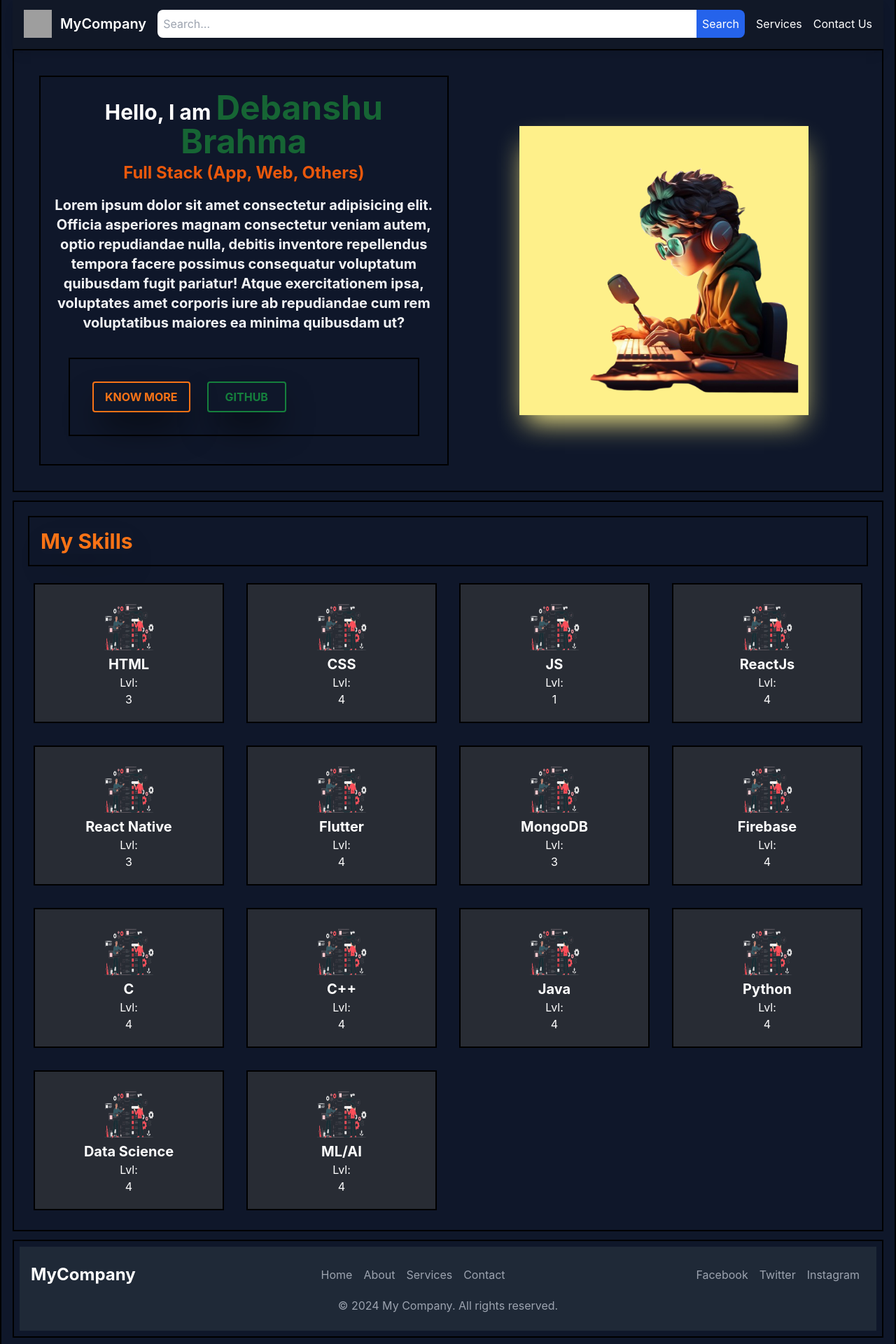
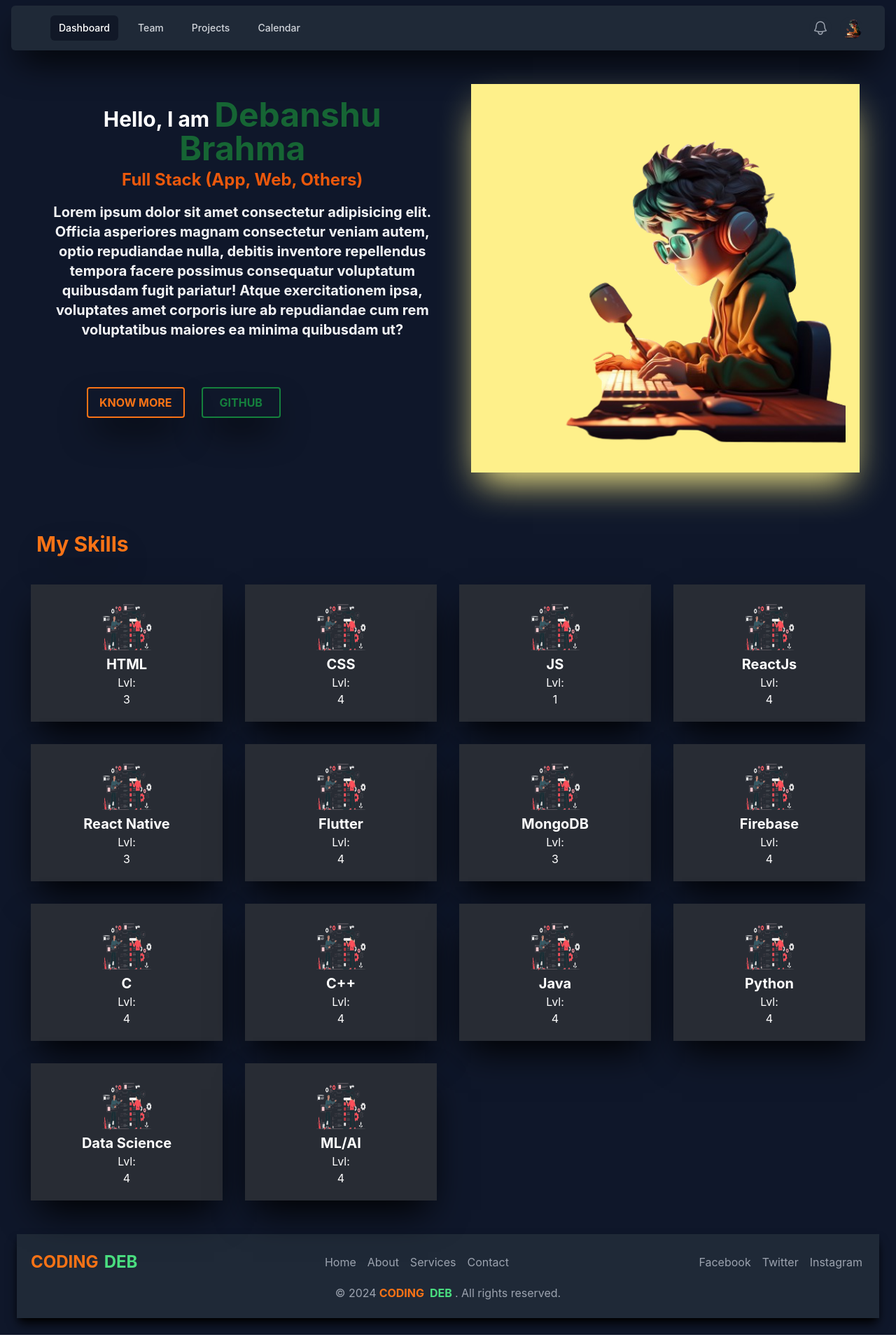
Before and after one commit to Coding-Deb/all_in_one, a React (Create React App) app: page / in a window 1280 px wide. Shown: the part 20-1940 px from the top of the page at 70% size. Built offline with nearby package versions, Linux system fonts and the light colour scheme; grey boxes are pictures that could not be loaded.

Commit message:
sixth commit

```diff
--- /dev/null
+++ b/src/Components/footer.jsx
@@ -0,0 +1,53 @@
+import React from "react";
+
+export const Footer = () => {
+  return (
+    <div className=" p-2 flex flex-col ">
+      <footer className="bg-gray-800 text-white py-6 shadow-lg shadow-black">
+        <div className="container mx-auto px-4">
+          <div className="flex flex-col md:flex-row justify-between items-center mb-4">
+            <div className="mb-4 md:mb-0">
+              <a href="#" className="text-2xl font-bold text-white">
+                <span className="font-bold text-orange-500 m-1">CODING</span>
+                <span className="font-bold text-green-400 m-1">DEB</span>
+              </a>
+            </div>
+            <div className="flex justify-center mb-4 md:mb-0">
+              <a href="#" className="mx-2 text-gray-400 hover:text-white">
+                Home
+              </a>
+              <a href="#" className="mx-2 text-gray-400 hover:text-white">
+                About
+              </a>
+              <a href="#" className="mx-2 text-gray-400 hover:text-white">
+                Services
+              </a>
+              <a href="#" className="mx-2 text-gray-400 hover:text-white">
+                Contact
+              </a>
+            </div>
+            <div>
+              <a href="#" className="mx-2 text-gray-400 hover:text-white">
+                Facebook
+              </a>
+              <a href="#" className="mx-2 text-gray-400 hover:text-white">
+                Twitter
+              </a>
+              <a href="#" className="mx-2 text-gray-400 hover:text-white">
+                Instagram
+              </a>
+            </div>
+          </div>
+          <div className="text-center text-gray-400">
+            <p>
+              &copy; 2024
+              <span className="font-bold text-orange-500 m-1">CODING</span>
+              <span className="font-bold text-green-400 m-1">DEB</span>. All
+              rights reserved.
+            </p>
+          </div>
+        </div>
+      </footer>
+    </div>
+  );
+};
--- a/src/Components/topbar.jsx
+++ b/src/Components/topbar.jsx
@@ -1,33 +1,176 @@
-import React from 'react';
+import React, { useState } from "react";
+import { Transition } from "@headlessui/react";
 
 export const TopBar = () => {
+  const [isOpen, setIsOpen] = useState(false);
+
   return (
-    <nav className="bg-gray-900 p-4 shadow-lg">
-      <div className="container mx-auto flex justify-between items-center">
-        {/* Logo */}
-        <div className="flex items-center">
-          <img src="../Images/3593965-removebg-preview.png" alt="Logo" className="h-10 w-10 mr-3" />
-          <span className="text-white text-xl font-semibold">MyCompany</span>
-        </div>
+    <nav className="bg-gray-800 shadow-2xl shadow-black my-3 rounded-md">
+      <div className="mx-auto max-w-7xl px-2 sm:px-6 lg:px-8">
+        <div className="relative flex h-16 items-center justify-between">
+          <div className="absolute inset-y-0 left-0 flex items-center sm:hidden">
+            <button
+              type="button"
+              className="relative inline-flex items-center justify-center rounded-md p-2 text-gray-400 hover:bg-gray-700 hover:text-white focus:outline-none focus:ring-2 focus:ring-inset focus:ring-white"
+              aria-controls="mobile-menu"
+              aria-expanded={isOpen}
+              onClick={() => setIsOpen(!isOpen)}
+            >
+              <span className="sr-only">Open main menu</span>
+              {isOpen ? (
+                <svg
+                  className="block h-6 w-6"
+                  fill="none"
+                  viewBox="0 0 24 24"
+                  strokeWidth="1.5"
+                  stroke="currentColor"
+                  aria-hidden="true"
+                >
+                  <path
+                    strokeLinecap="round"
+                    strokeLinejoin="round"
+                    d="M6 18L18 6M6 6l12 12"
+                  />
+                </svg>
+              ) : (
+                <svg
+                  className="block h-6 w-6"
+                  fill="none"
+                  viewBox="0 0 24 24"
+                  strokeWidth="1.5"
+                  stroke="currentColor"
+                  aria-hidden="true"
+                >
+                  <path
+                    strokeLinecap="round"
+                    strokeLinejoin="round"
+                    d="M3.75 6.75h16.5M3.75 12h16.5m-16.5 5.25h16.5"
+                  />
+                </svg>
+              )}
+            </button>
+          </div>
+          <div className="flex flex-1 items-center justify-center sm:items-stretch sm:justify-start">
+            <div className="flex flex-shrink-0 items-center">
+              {/* <img
+                className="h-8 w-auto"
+                src="https://tailwindui.com/img/logos/mark.svg?color=indigo&shade=500"
+                alt="Your Company"
+              /> */}
+            </div>
+            <div className="hidden sm:ml-6 sm:block">
+              <div className="flex space-x-4">
+                <a
+                  href="#"
+                  className="bg-gray-900 text-white rounded-md px-3 py-2 text-sm font-medium transition duration-300 ease-in-out"
+                  aria-current="page"
+                >
+                  Dashboard
+                </a>
+                <a
+                  href="#"
+                  className="text-gray-300 hover:bg-gray-700 hover:text-white rounded-md px-3 py-2 text-sm font-medium transition duration-300 ease-in-out"
+                >
+                  Team
+                </a>
+                <a
+                  href="#"
+                  className="text-gray-300 hover:bg-gray-700 hover:text-white rounded-md px-3 py-2 text-sm font-medium transition duration-300 ease-in-out"
+                >
+                  Projects
+                </a>
+                <a
+                  href="#"
+                  className="text-gray-300 hover:bg-gray-700 hover:text-white rounded-md px-3 py-2 text-sm font-medium transition duration-300 ease-in-out"
+                >
+                  Calendar
+                </a>
+              </div>
+            </div>
+          </div>
+          <div className="absolute inset-y-0 right-0 flex items-center pr-2 sm:static sm:inset-auto sm:ml-6 sm:pr-0">
+            <button
+              type="button"
+              className="relative rounded-full bg-gray-800 p-1 text-gray-400 hover:text-white focus:outline-none focus:ring-2 focus:ring-white focus:ring-offset-2 focus:ring-offset-gray-800"
+            >
+              <span className="sr-only">View notifications</span>
+              <svg
+                className="h-6 w-6"
+                fill="none"
+                viewBox="0 0 24 24"
+                strokeWidth="1.5"
+                stroke="currentColor"
+                aria-hidden="true"
+              >
+                <path
+                  strokeLinecap="round"
+                  strokeLinejoin="round"
+                  d="M14.857 17.082a23.848 23.848 0 005.454-1.31A8.967 8.967 0 0118 9.75v-.7V9A6 6 0 006 9v.75a8.967 8.967 0 01-2.312 6.022c1.733.64 3.56 1.085 5.455 1.31m5.714 0a24.255 24.255 0 01-5.714 0m5.714 0a3 3 0 11-5.714 0"
+                />
+              </svg>
+            </button>
 
-        {/* Search Bar */}
-        <div className="flex items-center flex-1 mx-4">
-          <input
-            type="text"
-            placeholder="Search..."
-            className="w-full p-2 rounded-l-lg focus:outline-none focus:ring-2 focus:ring-blue-500"
-          />
-          <button className="p-2 bg-blue-600 text-white rounded-r-lg hover:bg-blue-700 focus:outline-none focus:ring-2 focus:ring-blue-500">
-            Search
-          </button>
-        </div>
-
-        {/* Navbar Links */}
-        <div className="flex items-center space-x-4">
-          <a href="#services" className="text-white hover:text-gray-400 transition duration-200">Services</a>
-          <a href="#contact" className="text-white hover:text-gray-400 transition duration-200">Contact Us</a>
+            <div className="relative ml-3">
+              <div>
+                <button
+                  type="button"
+                  className="relative flex rounded-full bg-gray-800 text-sm focus:outline-none focus:ring-2 focus:ring-white focus:ring-offset-2 focus:ring-offset-gray-800"
+                  id="user-menu-button"
+                  aria-expanded="false"
+                  aria-haspopup="true"
+                >
+                  <span className="sr-only">Open user menu</span>
+                  <img
+                    className="h-8 w-8 rounded-full"
+                    src={require("../Images/3d-rendering-kid-playing-digital-game-removebg-preview.png")}
+                    alt=""
+                  />
+                </button>
+              </div>
+            </div>
+          </div>
         </div>
       </div>
+
+      <Transition
+        show={isOpen}
+        enter="transition ease-out duration-200"
+        enterFrom="transform opacity-0 scale-95"
+        enterTo="transform opacity-100 scale-100"
+        leave="transition ease-in duration-75"
+        leaveFrom="transform opacity-100 scale-100"
+        leaveTo="transform opacity-0 scale-95"
+      >
+        <div className="sm:hidden" id="mobile-menu">
+          <div className="space-y-1 px-2 pb-3 pt-2">
+            <a
+              href="#"
+              className="bg-gray-900 text-white block rounded-md px-3 py-2 text-base font-medium transition duration-300 ease-in-out"
+              aria-current="page"
+            >
+              Dashboard
+            </a>
+            <a
+              href="#"
+              className="text-gray-300 hover:bg-gray-700 hover:text-white block rounded-md px-3 py-2 text-base font-medium transition duration-300 ease-in-out"
+            >
+              Team
+            </a>
+            <a
+              href="#"
+              className="text-gray-300 hover:bg-gray-700 hover:text-white block rounded-md px-3 py-2 text-base font-medium transition duration-300 ease-in-out"
+            >
+              Projects
+            </a>
+            <a
+              href="#"
+              className="text-gray-300 hover:bg-gray-700 hover:text-white block rounded-md px-3 py-2 text-base font-medium transition duration-300 ease-in-out"
+            >
+              Calendar
+            </a>
+          </div>
+        </div>
+      </Transition>
     </nav>
   );
 };
--- a/src/Pages/mainPage.jsx
+++ b/src/Pages/mainPage.jsx
@@ -2,6 +2,7 @@ import React, { useEffect, useState } from "react";
 import skills from "../Apis/skill";
 import { FontAwesomeIcon } from "@fortawesome/react-fontawesome";
 import { TopBar } from "../Components/topbar";
+import { Footer } from "../Components/footer";
 
 export const MainPage = () => {
   const [skill, setSkill] = useState(skills);
@@ -11,10 +12,10 @@ export const MainPage = () => {
   }, []);
 
   return (
-    <div className="flex flex-col border-2 border-black p-4 bg-slate-900">
-      <TopBar/>
-      <div className="flex flex-col lg:flex-row border-2 border-black p-5">
-        <div className="flex border-2 border-black p-5 m-4 flex-col w-full lg:w-1/2">
+    <div className="flex flex-col p-4 bg-slate-900">
+      <TopBar />
+      <div className="flex flex-col lg:flex-row p-5">
+        <div className="flex p-5 m-4 flex-col w-full lg:w-1/2 animate-slide-in">
           <p className="font-bold text-3xl text-white">
             Hello, I am{" "}
             <span className="text-green-800 font-bold text-5xl">
@@ -33,7 +34,7 @@ export const MainPage = () => {
             voluptates amet corporis iure ab repudiandae cum rem voluptatibus
             maiores ea minima quibusdam ut?
           </p>
-          <div className="flex flex-wrap border-2 border-black p-5 justify-items-start items-center m-5">
+          <div className="flex flex-wrap p-5 justify-items-start items-center m-5">
             <button className="border-orange-500 border-2 hover:bg-orange-500 hover:text-white text-orange-500 font-bold py-2 px-4 rounded focus:outline-none focus m-3 shadow-2xl shadow-black">
               KNOW MORE
               <FontAwesomeIcon icon="fa-regular fa-arrow-up-right-from-square" />
@@ -43,16 +44,16 @@ export const MainPage = () => {
             </button>
           </div>
         </div>
-        <div className="flex justify-center items-center w-full lg:w-1/2 scale-75 transform hover:-rotate-6 hover:translate-x-2 hover:-translate-y-6">
+        <div className="flex justify-center items-center w-full lg:w-1/2 animate-slide-in">
           <img
             src={require("../Images/3d-rendering-kid-playing-digital-game-removebg-preview.png")}
             alt="Profile"
-            className="flex  p-5 m-4 w-full shadow-2xl bg-yellow-200 shadow-yellow-200  hover:shadow-yellow-300 hover:bg-yellow-600"
+            className="flex p-5 m-4 w-full shadow-2xl bg-yellow-200 shadow-yellow-200 hover:shadow-yellow-300 hover:bg-yellow-600"
           />
         </div>
       </div>
-      <div className="flex flex-col border-2 border-black p-5 my-3">
-        <div className="border-black border-2 flex flex-initial p-4 mb-4">
+      <div className="flex flex-col p-5 my-3 animate-slide-in">
+        <div className="flex flex-initial p-4 mb-4">
           <h1 className="font-bold text-3xl text-orange-500 shadow-2xl rounded-lg">
             My Skills
           </h1>
@@ -61,7 +62,7 @@ export const MainPage = () => {
           {skill.map((item, index) => (
             <div
               key={index}
-              className="flex flex-col items-center p-5 m-2 border-2 border-black hover:shadow-2xl shadow-black bg-[#282c34] hover:bg-yellow-800 group-hover:text-black duration-500 transform transition hover:scale-105"
+              className="flex flex-col items-center p-5 m-2 hover:shadow-2xl shadow-2xl shadow-black bg-[#282c34] hover:bg-yellow-800 hover:text-black duration-500 transform transition hover:scale-105 animate-slide-in"
             >
               <img
                 src={require("../Images/3593965-removebg-preview.png")}
@@ -79,49 +80,7 @@ export const MainPage = () => {
           ))}
         </div>
       </div>
-      <div className="border-2 border-black p-2 flex flex-col">
-        <div>
-          <footer className="bg-gray-800 text-white py-6">
-            <div className="container mx-auto px-4">
-              <div className="flex flex-col md:flex-row justify-between items-center mb-4">
-                <div className="mb-4 md:mb-0">
-                  <a href="#" className="text-2xl font-bold text-white">
-                    MyCompany
-                  </a>
-                </div>
-                <div className="flex justify-center mb-4 md:mb-0">
-                  <a href="#" className="mx-2 text-gray-400 hover:text-white">
-                    Home
-                  </a>
-                  <a href="#" className="mx-2 text-gray-400 hover:text-white">
-                    About
-                  </a>
-                  <a href="#" className="mx-2 text-gray-400 hover:text-white">
-                    Services
-                  </a>
-                  <a href="#" className="mx-2 text-gray-400 hover:text-white">
-                    Contact
-                  </a>
-                </div>
-                <div>
-                  <a href="#" className="mx-2 text-gray-400 hover:text-white">
-                    Facebook
-                  </a>
-                  <a href="#" className="mx-2 text-gray-400 hover:text-white">
-                    Twitter
-                  </a>
-                  <a href="#" className="mx-2 text-gray-400 hover:text-white">
-                    Instagram
-                  </a>
-                </div>
-              </div>
-              <div className="text-center text-gray-400">
-                <p>&copy; 2024 My Company. All rights reserved.</p>
-              </div>
-            </div>
-          </footer>
-        </div>
-      </div>
+      <Footer />
     </div>
   );
 };
```
